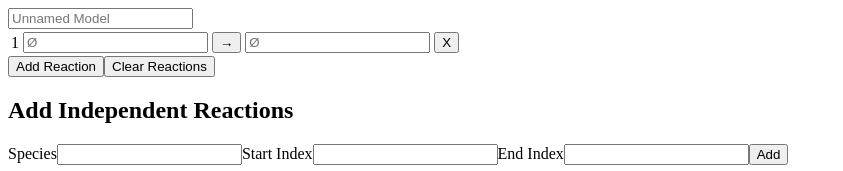
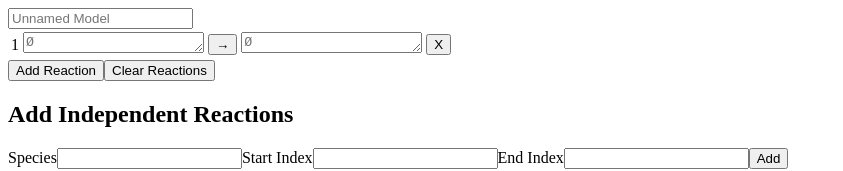
Before and after one commit to dlsucomet/CRNT-Polyglot, a React app: page / in a window 1280 px wide. Shown: the top 171 px of the page, without its empty margins (0-843 px from the left). Built offline with nearby package versions, Linux system fonts and the light colour scheme; the HTML template or start-up script is replaced by a standard one.

Commit message:
Made inputs autoresize to fit text

```diff
--- a/src/app.tsx
+++ b/src/app.tsx
@@ -128,6 +128,11 @@ class ReactionNetworkInputTable extends React.Component<{ reactionNetwork: Input
   }
 }
 
+function resizeToFitText(elem: HTMLElement, padding: number = 0) {
+  elem.style.height = "0";
+  elem.style.height = (elem.scrollHeight - padding) + "px";
+}
+
 interface ReactionInputRowProps {
   index: number;
   reaction: Inputs.Reaction;
@@ -136,30 +141,46 @@ interface ReactionInputRowProps {
 
 @observer
 class ReactionInputRow extends React.Component<ReactionInputRowProps, {}> {
+  leftTextArea: HTMLTextAreaElement;
+  rightTextArea: HTMLTextAreaElement;
+
+  leftTextAreaRef = (ref) => { this.leftTextArea = ref; }
+  rightTextAreaRef = (ref) => { this.rightTextArea = ref; }
+
+  textAreaPadding: number;
+
+  componentDidMount() {
+    let topPadding = getComputedStyle(this.leftTextArea).getPropertyValue("padding-top");
+    let bottomPadding = getComputedStyle(this.leftTextArea).getPropertyValue("padding-bottom");
+    this.textAreaPadding = parseInt(topPadding) + parseInt(bottomPadding);
+    resizeToFitText(this.leftTextArea, this.textAreaPadding);
+    resizeToFitText(this.rightTextArea, this.textAreaPadding);
+  }
+
   render() {
     let r = this.props.reaction;
 
     return (
       <tr>
         <td>{this.props.index + 1}</td>
-        <td><input value={r.left} onChange={this.updateLeftInput} placeholder="Ø" /></td>
+        <td><textarea value={r.left} onChange={this.updateLeft} ref={this.leftTextAreaRef} placeholder="Ø" /></td>
         <td><button onClick={this.nextArrow} onKeyDown={this.handleButtonKeyDown}>{Inputs.Arrow.toString(r.arrow)}</button></td>
-        <td><input value={r.right} onChange={this.updateRightInput} placeholder="Ø" /></td>
+        <td><textarea value={r.right} onChange={this.updateRight} ref={this.rightTextAreaRef} placeholder="Ø" /></td>
         <td><button onClick={this.remove}>X</button></td>
       </tr>
     );
   }
 
-  updateLeftInput = (e: Event) => {
-    let leftInput = e.target as HTMLInputElement;
+  updateLeft = () => {
     let r = this.props.reaction;
-    r.left = leftInput.value;
+    r.left = this.leftTextArea.value;
+    resizeToFitText(this.leftTextArea, this.textAreaPadding);
   }
 
-  updateRightInput = (e: Event) => {
-    let rightInput = e.target as HTMLInputElement;
+  updateRight = () => {
     let r = this.props.reaction;
-    r.right = rightInput.value;
+    r.right = this.rightTextArea.value;
+    resizeToFitText(this.rightTextArea, this.textAreaPadding);
   }
 
   nextArrow = () => {
```
